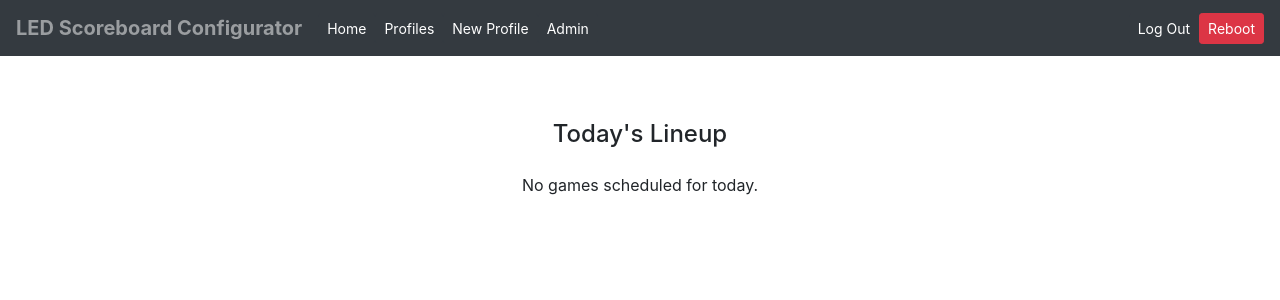
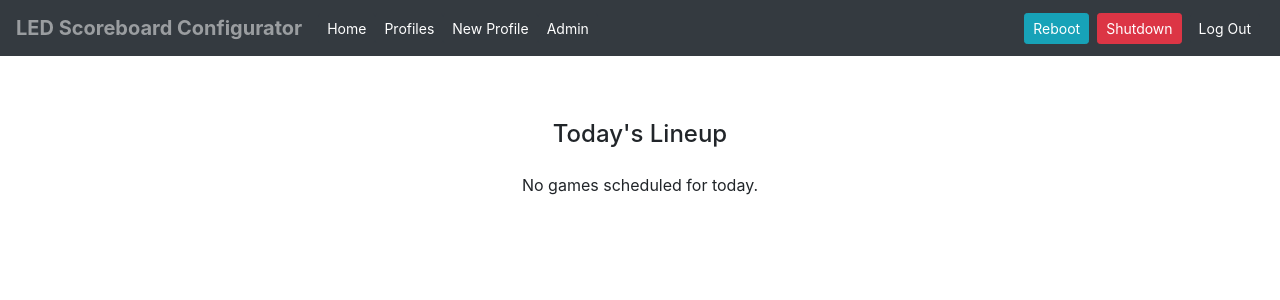
Before and after one commit to sflems/led-board-manager, a Django app: page / in a window 1280 px wide. Shown: the top 300 px of the page. Run offline with Django 3.2, Linux system fonts and the light colour scheme; the visitor is signed in with stand-in values (Sample User, id 1); data that the repository does not hold is empty; parts of the project's set-up code (start-up, migrations or seed data) failed here and were passed over; some libraries are stand-ins or nearby versions.

Commit message:
Shutdown Command

```diff
--- a/scoreboard/static/scoreboard/scoreboard.js
+++ b/scoreboard/static/scoreboard/scoreboard.js
@@ -110,14 +110,7 @@ document.addEventListener('DOMContentLoaded', function () {
 					</div>
 				`;
 			} else {
-				document.querySelector('#message').innerHTML = `
-					<div class="alert alert-success alert-dismissible fade show">
-						<strong>Success!</strong> Profile "${result.profile}" deleted. (Backup files may remain).
-						<button type="button" class="close" data-dismiss="alert" aria-label="Close">
-							<span aria-hidden="true">&times;</span>
-						</button>
-					</div>
-				`;
+				location.reload();
 			};
 		});
 	});
@@ -146,7 +139,7 @@ document.addEventListener('DOMContentLoaded', function () {
 			if (result.reboot != true) {
 				document.querySelector('#message').innerHTML = `
 					<div class="alert alert-danger alert-dismissible fade show">
-						<strong>Error!</strong> Reboot unsuccessful!</strong>
+						<strong>Error!</strong> Reboot unsuccessful.
 						<button type="button" class="close" data-dismiss="alert" aria-label="Close">
 							<span aria-hidden="true">&times;</span>
 						</button>
@@ -155,7 +148,7 @@ document.addEventListener('DOMContentLoaded', function () {
 			} else {
 				document.querySelector('#message').innerHTML = `
 					<div class="alert alert-success alert-dismissible fade show">
-						<strong>Success!</strong> Raspberry Pi is rebooting...
+						<strong>Success!</strong> Reboot initiated.
 						<button type="button" class="close" data-dismiss="alert" aria-label="Close">
 							<span aria-hidden="true">&times;</span>
 						</button>
@@ -164,4 +157,39 @@ document.addEventListener('DOMContentLoaded', function () {
 			};
 		});
 	});
+
+	$('button#shutdown').click(function () {
+		const csrftoken = Cookies.get('csrftoken');
+		fetch(`${this.dataset.url}`, {
+			headers: {'X-CSRFToken': csrftoken},
+			method: 'PUT',
+			body: JSON.stringify({
+				"shutdown": true
+			})
+		})
+		.then(response => response.json())
+		.then(result => {
+			console.log(result);
+			if (result.shutdown != true) {
+				document.querySelector('#message').innerHTML = `
+					<div class="alert alert-danger alert-dismissible fade show">
+						<strong>Error!</strong> Shutdown unsuccessful.
+						<button type="button" class="close" data-dismiss="alert" aria-label="Close">
+							<span aria-hidden="true">&times;</span>
+						</button>
+					</div>
+				`;
+			} else {
+				document.querySelector('#message').innerHTML = `
+					<div class="alert alert-success alert-dismissible fade show">
+						<strong>Success!</strong> Shutdown initiated.
+						<button type="button" class="close" data-dismiss="alert" aria-label="Close">
+							<span aria-hidden="true">&times;</span>
+						</button>
+					</div>
+				`;
+			};
+		});
+	});
+
 });
--- a/scoreboard/templates/scoreboard/layout.html
+++ b/scoreboard/templates/scoreboard/layout.html
@@ -39,8 +39,10 @@
 			<div class="collapse navbar-collapse justify-content-end" id="collapsibleNavbar">
 				<ul class="navbar-nav">
 					{% if user.is_authenticated %}
-						<button class="btn btn-sm btn-dark" onclick="location.href='{% url 'logout' %}';">Log Out</button>
-						<button class="btn btn-sm btn-danger" id="reboot" data-url="{% url 'reboot_pi' %}">Reboot</button>
+						<button class="btn btn-sm btn-info ml-1 mr-1" id="reboot" data-url="{% url 'command_pi' %}">Reboot</button>
+						<button class="btn btn-sm btn-danger ml-1 mr-1" id="shutdown" data-url="{% url 'command_pi' %}">Shutdown</button>
+						<button class="btn btn-sm btn-dark ml-1 mr-1" onclick="location.href='{% url 'logout' %}';">Log Out</button>
+
 					{% else %}
 						<button class="btn btn-sm btn-dark" onclick="location.href='{% url 'login' %}';">Log In</button>
 					{% endif %}
--- a/scoreboard/urls.py
+++ b/scoreboard/urls.py
@@ -10,5 +10,5 @@ urlpatterns = [
     path("profiles/", views.SettingsList.as_view(), name="profiles_list"),
     path("profiles/create", views.profiles_create, name="create"),
     path("profiles/<int:id>", views.profiles, name="profiles"),
-    path("reboot", views.reboot, name="reboot_pi"),
+    path("command", views.command, name="command_pi"),
 ]
--- a/scoreboard/views.py
+++ b/scoreboard/views.py
@@ -20,18 +20,32 @@ def index(request):
     return render(request, "scoreboard/index.html", {"games":games,})
 
 @login_required
-def reboot(request):
+def command(request):
     data = json.loads(request.body)
     if request.method == "PUT" and data.get("reboot"):
         try:
-            subprocess.check_call(["sudo", "reboot", "now",])
+            subprocess.call(["reboot"])
+
+        except subprocess.CalledProcessError:
+            return JsonResponse({
+                "reboot": False,
+            }, status=400)
+        else:
             return JsonResponse({
                 "reboot": True
             }, status=202)
+
+    if request.method == "PUT" and data.get("shutdown"):
+        try:
+            subprocess.call(["shutdown", "-h", "now"])
+            return JsonResponse({
+                "shutdown": True
+            }, status=202)
         except subprocess.CalledProcessError:
             return JsonResponse({
-                "reboot": False
+                "shutdown": False
             }, status=400)
+
 
 class SettingsList(ListView):
     model = Settings
@@ -65,17 +79,21 @@ def profiles(request, id):
                 if not profile.isActive:
                     profile.isActive = True
                     profile.save()
+                    messages.success(request, "\"" + profile.name + "\" activated.")
                     return JsonResponse({
                         "activated": True
                     }, status=202)
                 else:
-                    messages.error(request, "Profile is already set as active!")
-                    return HttpResponseRedirect(reverse(request))
+                    return JsonResponse({
+                        "activated": false,
+                        "profile":profile.name
+                    }, status=400)
 
             if data.get("backup"):
                 try:
                     path = profile.save_to_file()
                     message = "Profile saved to " + path
+                    messages.success(request, message)
                     return JsonResponse({
                         "backup": True,
                         "path": path
@@ -84,14 +102,16 @@ def profiles(request, id):
                     return JsonResponse({
                         "backup": False,
                         "path": path
-                    }, status=202)
+                    }, status=400)
 
             if data.get("delete"):
                 try:
+                    name = profile.name
                     profile.delete()
+                    message = "\"" + name + "\" deleted successfully."
+                    messages.success(request, message)
                     return JsonResponse({
                         "delete": True,
-                        "profile": profile.name,
                     }, status=202)
                 except:
                     return JsonResponse({
```
Also changed, not shown: 1 other file.
